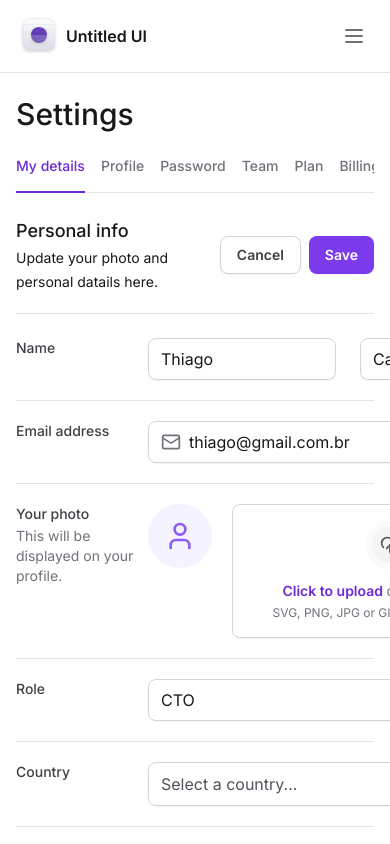
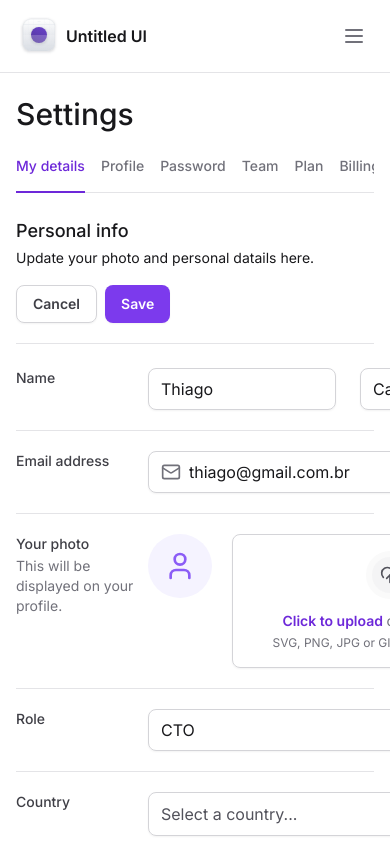
Before and after one commit to thiagofreitascarneiro/tailwindcss-next, a Next.js app: page / in a window 390 px wide. Shown: the top 844 px of the page. Built offline with nearby package versions, Linux system fonts and the light colour scheme.

Commit message:
feat: resposive page home

```diff
--- a/src/app/page.tsx
+++ b/src/app/page.tsx
@@ -16,7 +16,7 @@
       <SettingsTabs />
 
       <div className="mt-6 flex flex-col ">
-        <div className="flex items-center justify-between border-b border-zinc-200 pb-5">
+      <div className="flex flex-col justify-between gap-4 border-b border-zinc-200 pb-5 lg:flex-row lg:items-center">
           <div className="space-y-1">
             <h2 className="text-lg font-medium text-zinc-900">Personal info</h2>
             <span className="text-sm text-zinc-900">
```
